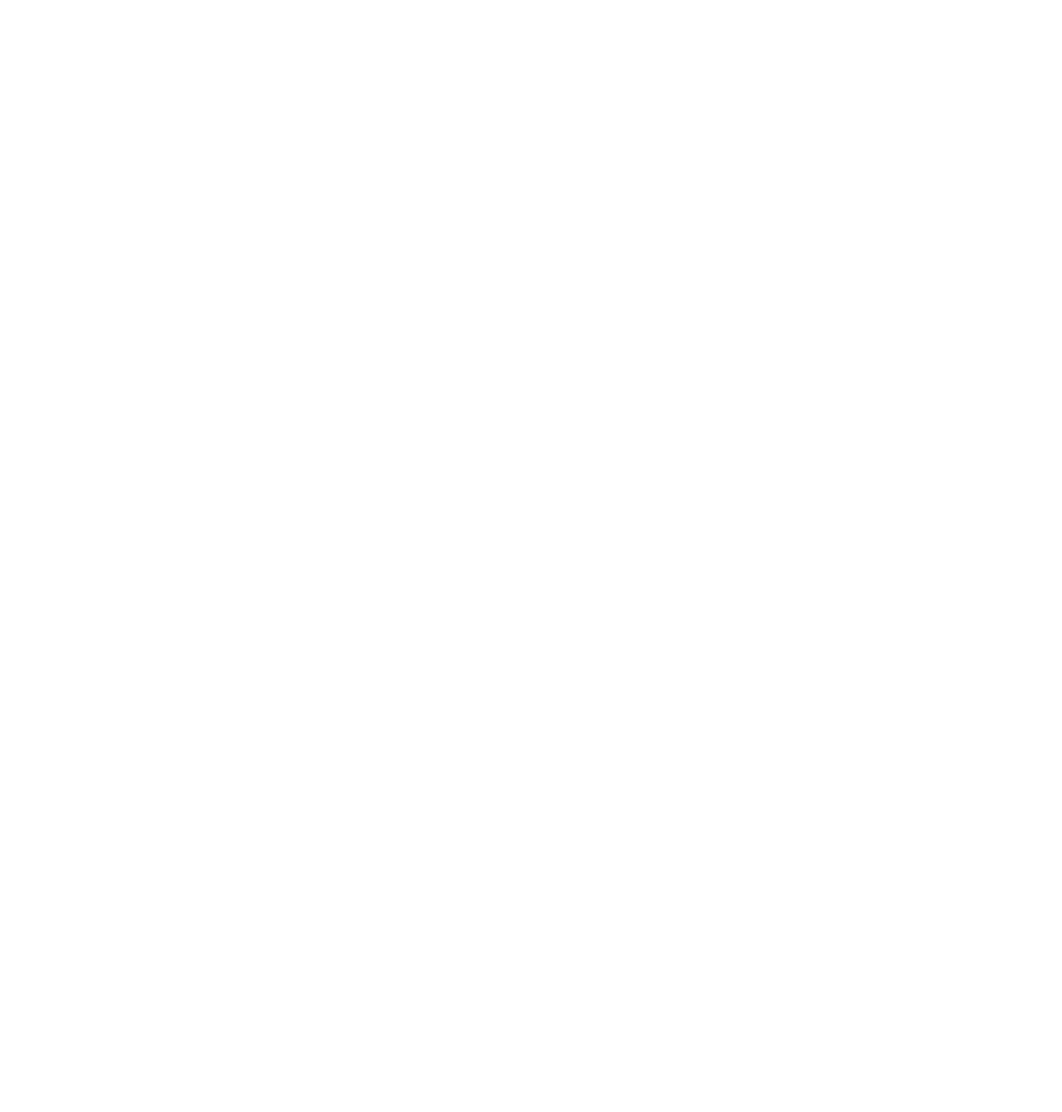
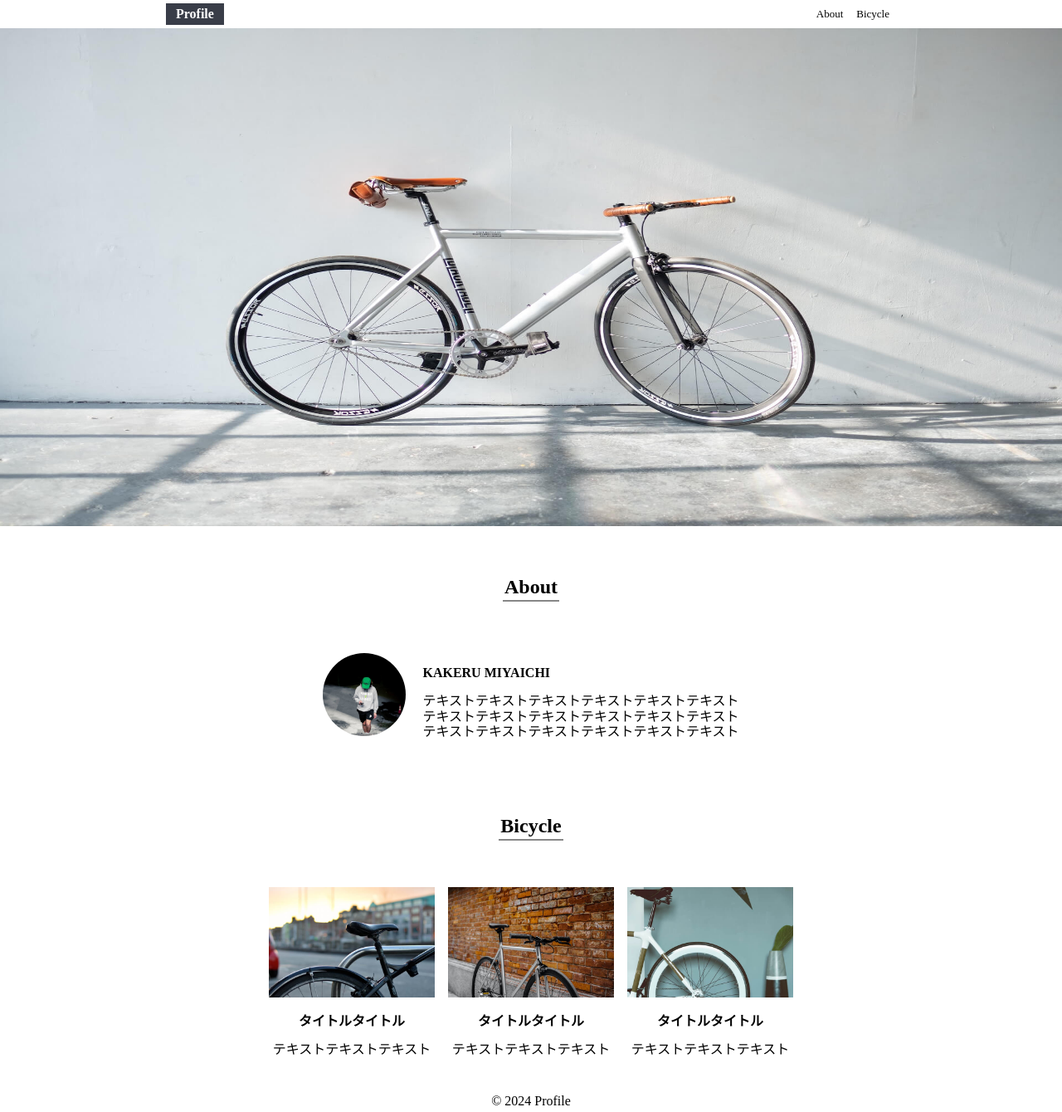
Before and after one commit to no215tyler/introduction-profile, a plain HTML site: page index.html in a window 1280 px wide. Shown: the whole page at 83% size. Before the commit the page ends 800 px from the top, so only its background shows below. Drawn offline with Linux system fonts and the light colour scheme; some packages are replaced by stand-ins of ours.

Commit message:
✨ TopPage実装

```diff
--- a/index.html
+++ b/index.html
@@ -4,6 +4,69 @@
     <meta charset="UTF-8" />
     <meta name="viewport" content="width=device-width, initial-scale=1.0" />
     <title>Profile</title>
+    <link
+      rel="stylesheet"
+      href="https://cdn.jsdelivr.net/npm/destyle.css@1.0.15/destyle.css"
+    />
+    <link rel="stylesheet" href="style.css" />
   </head>
-  <body></body>
+  <body>
+    <div class="header">
+      <p class="header-logo">Profile</p>
+      <ul class="nav-link">
+        <li><a href="#about">About</a></li>
+        <li><a href="#bicycle">Bicycle</a></li>
+      </ul>
+    </div>
+    <div class="hero-img">
+      <img class="hero-image" src="img/mainvisual.jpg" alt="hero-image" />
+    </div>
+    <div class="main">
+      <div class="section">
+        <h3><span class="section-title" id="about">About</span></h3>
+        <div class="about-content">
+          <img src="img/about.jpg" class="about-image" alt="about-image" />
+          <article>
+            <h6>KAKERU MIYAICHI</h6>
+            <p>テキストテキストテキストテキストテキストテキスト</p>
+            <p>テキストテキストテキストテキストテキストテキスト</p>
+            <p>テキストテキストテキストテキストテキストテキスト</p>
+          </article>
+        </div>
+      </div>
+      <div class="section">
+        <h3><span class="section-title" id="bicycle">Bicycle</span></h3>
+        <div class="bicycle-content">
+          <article class="article">
+            <img
+              class="bicycle-image"
+              src="img/bicycle1.jpg"
+              alt="bicycle-image1"
+            />
+            <h6>タイトルタイトル</h6>
+            <p>テキストテキストテキスト</p>
+          </article>
+          <article class="article">
+            <img
+              class="bicycle-image"
+              src="img/bicycle2.jpg"
+              alt="bicycle-image2"
+            />
+            <h6>タイトルタイトル</h6>
+            <p>テキストテキストテキスト</p>
+          </article>
+          <article class="article">
+            <img
+              class="bicycle-image"
+              src="img/bicycle3.jpg"
+              alt="bicycle-image3"
+            />
+            <h6>タイトルタイトル</h6>
+            <p>テキストテキストテキスト</p>
+          </article>
+        </div>
+      </div>
+    </div>
+    <div class="footer">&copy; 2024 Profile</div>
+  </body>
 </html>
--- a/style.css
+++ b/style.css
@@ -0,0 +1,105 @@
+.hero-image {
+  width: 100vw;
+  height: 600px;
+}
+
+/* ヘッダー */
+.header {
+  display: flex;
+  align-items: center;
+}
+
+.nav-link {
+  display: flex;
+  position: absolute;
+  right: 200px;
+  font-size: small;
+}
+.nav-link li {
+  margin: 8px;
+}
+
+.header-logo {
+  font-weight: bold;
+  background-color: #393d48;
+  color: white;
+  margin: 4px 200px;
+  padding: 4px 12px;
+}
+
+/* メインコンテンツ */
+.main {
+  width: 100vw;
+  padding: 0 4%;
+}
+
+.section {
+  display: flex;
+  justify-content: center;
+  flex-direction: column;
+  text-align: center;
+}
+
+h3 {
+  margin-top: 60px;
+}
+
+.section-title {
+  font-size: 24px;
+  font-weight: bold;
+  border-bottom: solid 2px #878787;
+  padding: 0 2px 3px;
+}
+
+h6 {
+  font-size: 16px;
+  font-weight: bold;
+  padding-bottom: 8px;
+}
+
+.about-image {
+  border-radius: 50%;
+  width: 100px;
+  margin-right: 20px;
+}
+.about-content {
+  display: flex;
+  justify-content: center;
+  align-items: center;
+  margin: 60px 0 30px;
+}
+article {
+  display: flex;
+  flex-direction: column;
+  text-align: start;
+}
+
+/* bicycle-content */
+.bicycle-content {
+  display: flex;
+  justify-content: center;
+  margin-bottom: 36px;
+}
+
+.bicycle-image {
+  width: 200px;
+  margin: 60px 8px 0;
+}
+
+.article {
+  display: flex;
+  flex-direction: column;
+  justify-content: center;
+  text-align: center;
+}
+
+article h6 {
+  margin: 20px 0 8px;
+}
+
+/* フッター */
+.footer {
+  display: flex;
+  justify-content: center;
+  margin: 8px 0;
+}
```
Also changed, not shown: 1 other file.
